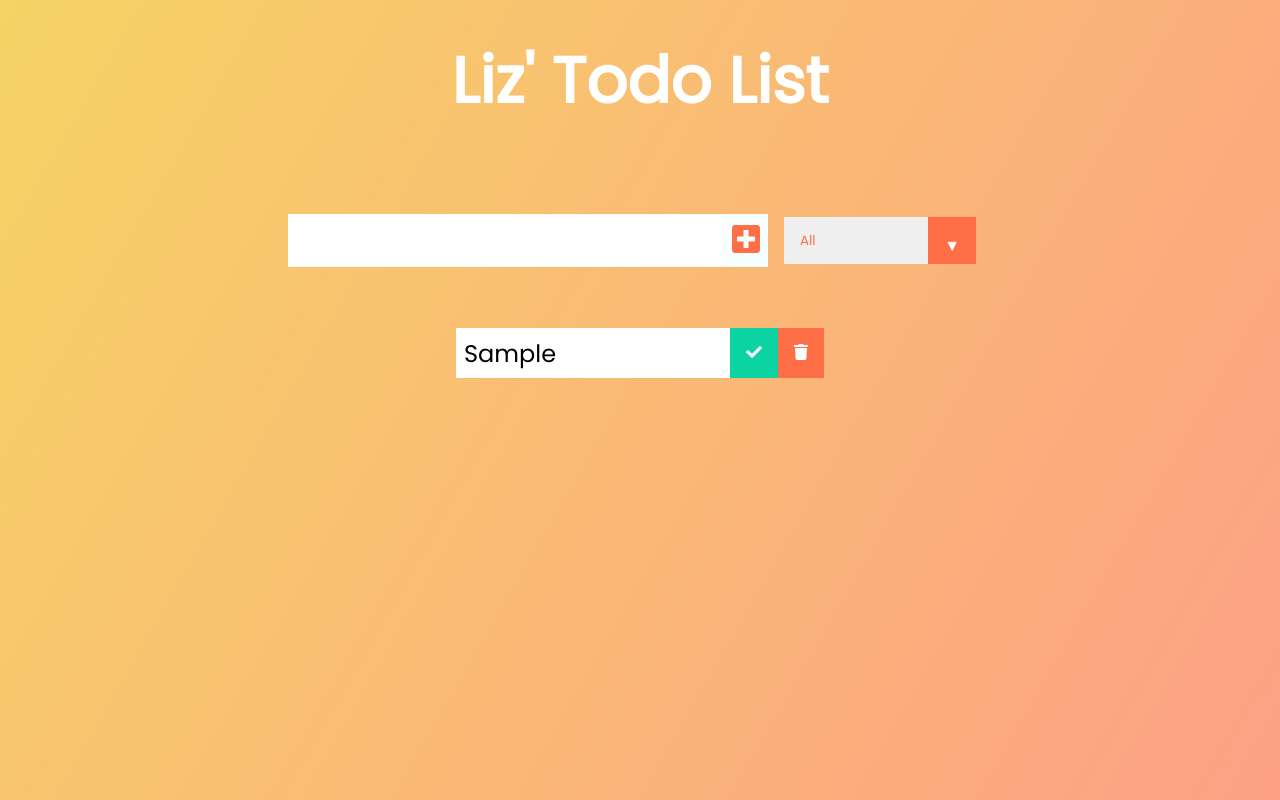
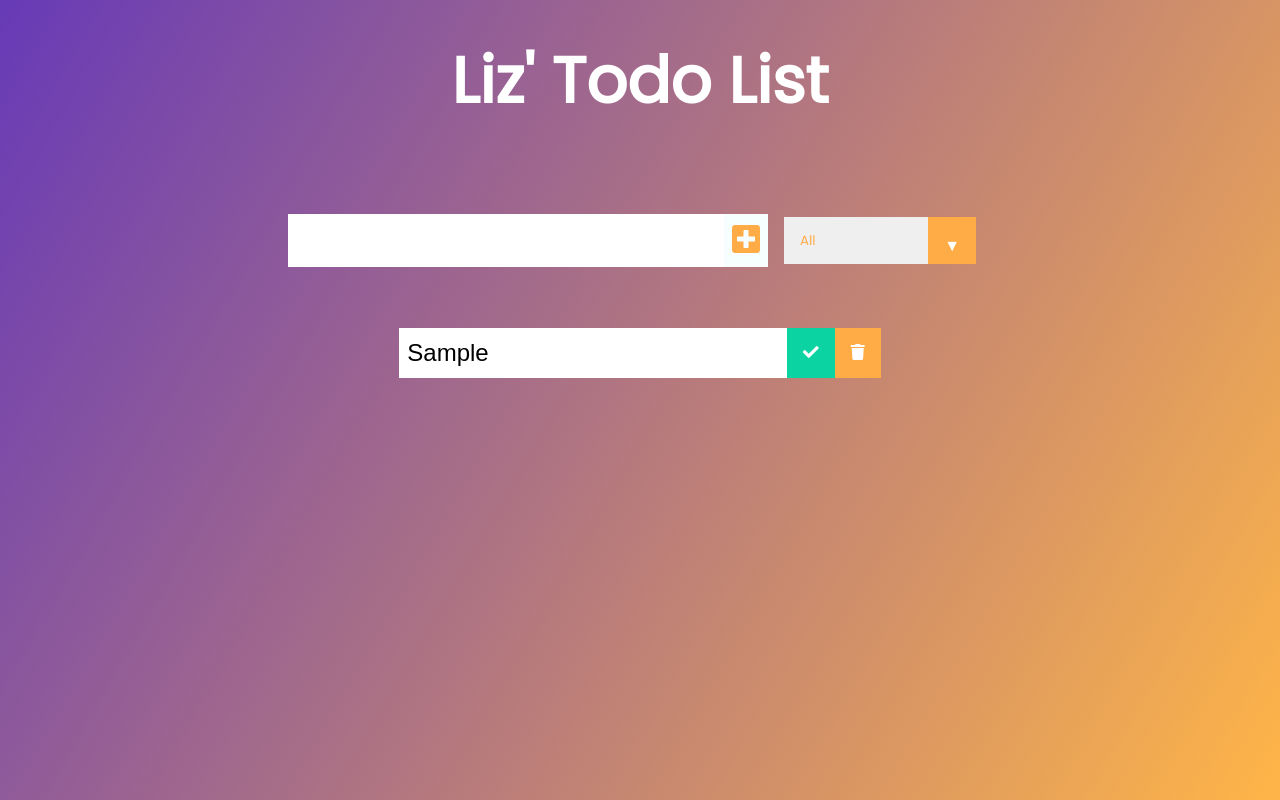
Before and after one commit to Liztowoju/liz-todoApp, a React (Vite) app: page / in a window 1280 px wide. Both pictures are taken after typing "Sample" into the empty fields and a click on the button 746 px from the left and 240 px from the top of the page. Built offline with nearby package versions, Linux system fonts and the light colour scheme.

Commit message:
fix/ changed background colour

```diff
--- a/src/App.css
+++ b/src/App.css
@@ -4,7 +4,7 @@
   box-sizing: border-box;
 }
 body {
-  background-image: linear-gradient(120deg, #f6d365 0%, #fda085 100%);
+  background-image: linear-gradient(120deg, #673ab7 0%, #ffb547 100%);
   color: white;
   font-family: "Poppins", sans-serif;
   min-height: 100vh;
@@ -28,13 +28,13 @@ form button {
   background: white;
 }
 form button {
-  color: #ff6f47;
+  color: #ffac47;
   background: #f7fffe;
   cursor: pointer;
   transition: all 0.3s ease;
 }
 form button:hover {
-  background: #ff6f47;
+  background: #ffac47;
   color: white;
 }
 .todo-container {
@@ -51,12 +51,20 @@ form button:hover {
 .todo {
   margin: 0.5rem;
   background: white;
-  font-size: 1.5rem;
-  color: black;
   display: flex;
   justify-content: space-between;
   align-items: center;
   transition: all 1s ease;
+}
+.todo input{
+  font-size: 1.5rem;
+  color: black;
+  border: 0;
+  cursor: pointer;
+}
+.todo input:focus{
+  border: 0;
+  outline: none;
 }
 .filter-todo {
   padding: 1rem;
@@ -67,7 +75,7 @@ form button:hover {
 
 .trash-btn,
 .complete-btn {
-  background: #ff6f47;
+  background: #ffac47;
   color: white;
   border: none;
   padding: 1rem;
@@ -115,7 +123,7 @@ select {
   overflow: hidden;
 }
 select {
-  color: #ff6f47;
+  color: #ffac47;
   font-family: "Poppins", sans-serif;
   cursor: pointer;
   width: 12rem;
@@ -127,7 +135,7 @@ select {
   top: 0;
   right: 0;
   padding: 1rem;
-  background: #ff6f47;
+  background: #ffac47;
   cursor: pointer;
   pointer-events: none;
 }
--- a/src/App.jsx
+++ b/src/App.jsx
@@ -8,6 +8,7 @@ function App() {
 
   // state
   const [inputText, setInputText] = useState('')
+  const [editText, setEditText] = useState('')
   const [todos, setTodos] = useState([])
   const [status, setStatus] = useState('all')
   const [filteredTodos, setFilteredTodos] = useState([])
--- a/src/Components/Todo.jsx
+++ b/src/Components/Todo.jsx
@@ -13,22 +13,43 @@ export default function Todo({ text, todo, todos, setTodos }) {
                     ...item,
                     completed: !item.completed
                 }
-
             }
             return item
-
         }))
     }
 
+    function editTodoHandler(e) {
+        console.log(e)
+
+        setTodos(function (oldValue) {
+            setTodos(todos.map(function (item) {
+                if (item.id === todo.id) {
+                    return {
+                        ...item,
+                        text: e.target.value
+                    }
+                }
+                return item
+            }))
+        })
+        //
+    }
 
     return (
         <div className='todo'>
-            <li className={`todo-item ${todo.completed ? 'completed' : ''}`}>{text}</li>
-            <button onClick={completeHandler} className="complete-btn"> <i className="fas fa-check"></i>
+            <li>
+                <input type="text" value={text} className={`todo-item ${todo.completed ? 'completed' : ''}`} onChange={editTodoHandler} />
+                {text}
+            </li>
+            <button
+                onClick={completeHandler}
+                className="complete-btn"><i className="fas fa-check"></i>
             </button>
+
             <button
                 onClick={deleteHandler}
-                className="trash-btn"><i className="fas fa-trash"></i></button>
+                className="trash-btn"><i className="fas fa-trash"></i>
+            </button>
         </div>
     )
 }
```
